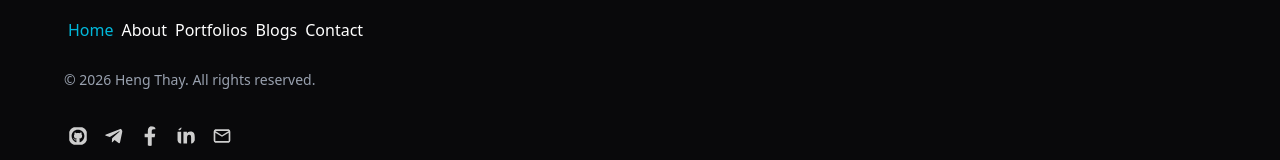
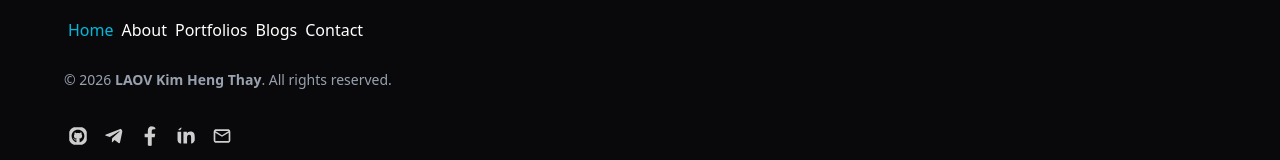
Before and after one commit to hengthay/portfolio-ui, a React (Vite) app: page / in a window 1280 px wide. Shown: the part 2931-3091 px from the top of the page. Built offline with nearby package versions, Linux system fonts and the light colour scheme; no server answers.

Commit message:
To update styling

```diff
--- a/src/components/About/AboutCard.jsx
+++ b/src/components/About/AboutCard.jsx
@@ -3,7 +3,7 @@ import React from "react";
 const AboutCard = ({ profile }) => {
   return (
     <div
-      className="w-full grid sm:grid-cols-2 gap-10 grid-cols-1"
+      className="w-full grid sm:grid-cols-2 gap-10 grid-cols-1 sm:my-10"
       key={profile.id}
     >
       <div className="space-y-14 md:order-1 order-2">
@@ -31,7 +31,7 @@ const AboutCard = ({ profile }) => {
         <img
           src={`${import.meta.env.VITE_API_URL}/storage/${profile.avatar_url}`}
           alt={profile.name}
-          className="sm:w-125 sm:h-auto w-75 h-auto rounded-2xl"
+          className="sm:w-125 sm:h-auto w-full h-auto rounded-2xl"
         />
       </div>
     </div>
--- a/src/components/Footer.jsx
+++ b/src/components/Footer.jsx
@@ -44,7 +44,7 @@ const Footer = () => {
         </ul>
         <div className="w-full text-white md:text-start text-center ">
           <div className="">
-            <p className="text-sm text-gray-400">&copy; {year} Heng Thay. All rights reserved.</p>
+            <p className="text-sm text-gray-400">&copy; {year} <a href="https://github.com/hengthay" className="font-bold" target="_blank">LAOV Kim Heng Thay</a>. All rights reserved.</p>
           </div>
           <div className="w-full my-8">
             <ul className="flex justify-center items-center md:justify-start md:items-start md:gap-x-2 gap-x-2">
```
